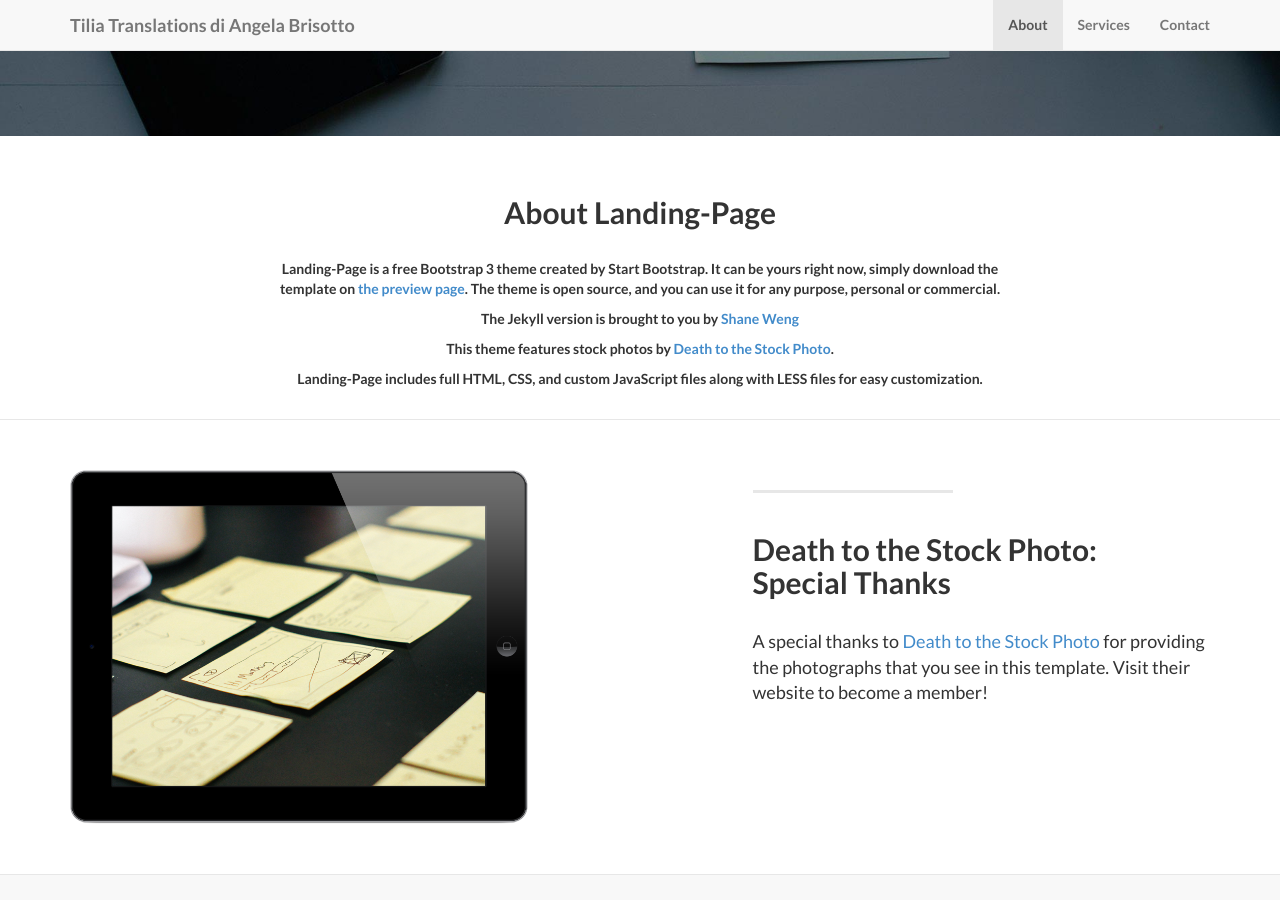
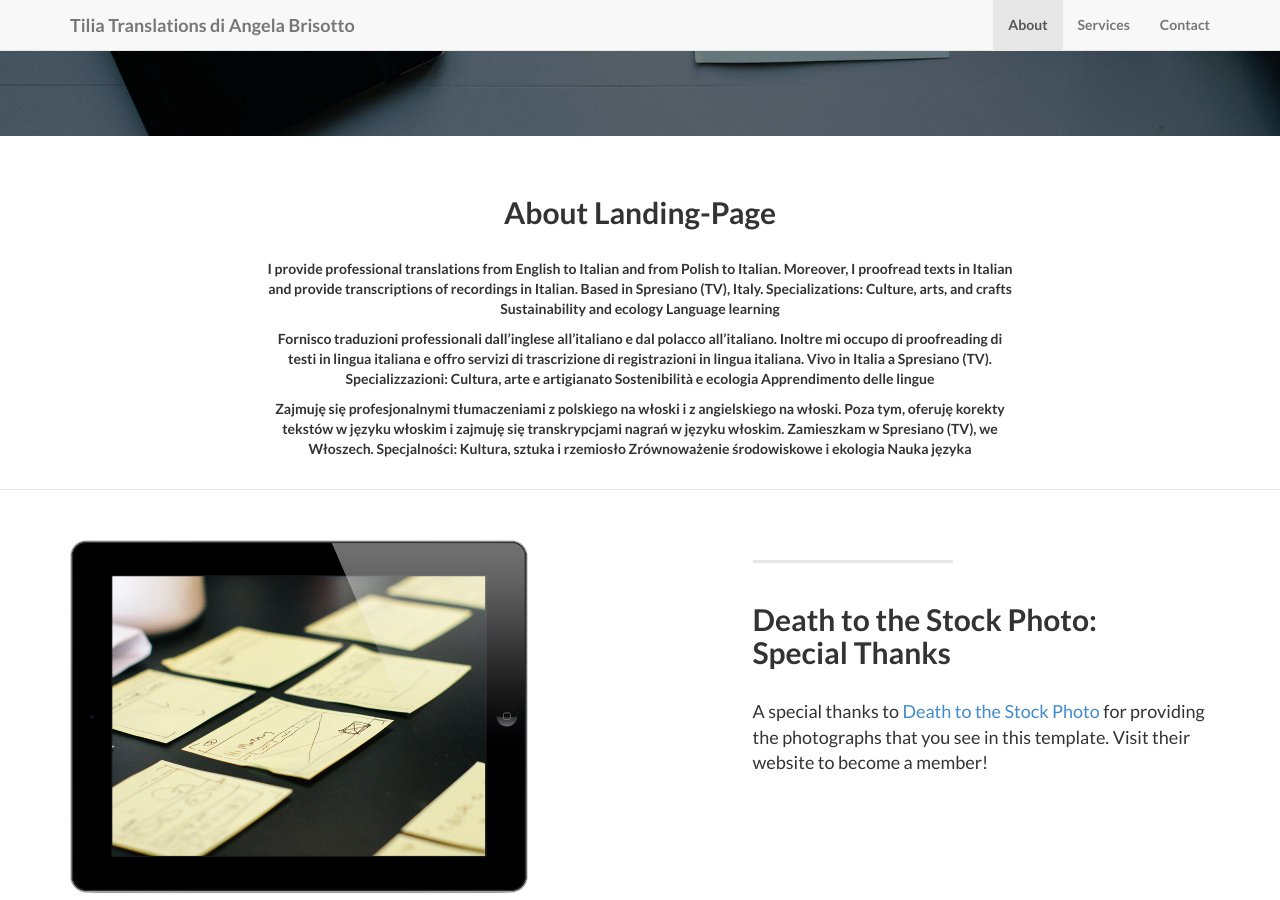
Before and after one commit to angelatiliatranslations/tiliatranslations.github.io, a Jekyll site: the page built from index.html, in a window 1280 px wide and 900 px high, scrolled down 641 px. Built offline with Jekyll 4.4.1, drawn with Linux system fonts in a browser that asks for light colours; nearby versions of some CDN libraries; library files that are not in the unit come from our copies.

Commit message:
Update about.html

```diff
--- a/_includes/about.html
+++ b/_includes/about.html
@@ -5,10 +5,25 @@
               <br/><br/>
               <h2>About Landing-Page</h2>
               <br/>
-                <p>Landing-Page is a free Bootstrap 3 theme created by Start Bootstrap. It can be yours right now, simply download the template on <a href="http://startbootstrap.com/template-overviews/landing-page/">the preview page</a>. The theme is open source, and you can use it for any purpose, personal or commercial.</p>
-                <p>The Jekyll version is brought to you by <a href="https://github.com/swcool">Shane Weng</a></p>
-                <p>This theme features stock photos by <a href="http://join.deathtothestockphoto.com//">Death to the Stock Photo</a>.</p>
-                <p>Landing-Page includes full HTML, CSS, and custom JavaScript files along with LESS files for easy customization.</p>
+                <p>I provide professional translations from English to Italian and from Polish to Italian. Moreover, I proofread texts in Italian and provide transcriptions of recordings in Italian. Based in Spresiano (TV), Italy.
+Specializations:
+Culture, arts, and crafts
+Sustainability and ecology
+Language learning
+</p>
+                <p>Fornisco traduzioni professionali dall’inglese all’italiano e dal polacco all’italiano. Inoltre mi occupo di proofreading di testi in lingua italiana e offro servizi di trascrizione di registrazioni in lingua italiana. Vivo in Italia a Spresiano (TV).
+Specializzazioni:
+Cultura, arte e artigianato
+Sostenibilità e ecologia
+Apprendimento delle lingue
+</p>
+                <p>Zajmuję się profesjonalnymi tłumaczeniami z polskiego na włoski i z angielskiego na włoski. Poza tym, oferuję korekty tekstów w języku włoskim i zajmuję się transkrypcjami nagrań w języku włoskim. Zamieszkam w Spresiano (TV), we Włoszech.
+Specjalności:
+Kultura, sztuka i rzemiosło
+Zrównoważenie środowiskowe i ekologia
+Nauka języka
+</p>
+
                 <br/>
               </div>
         </div>
```
